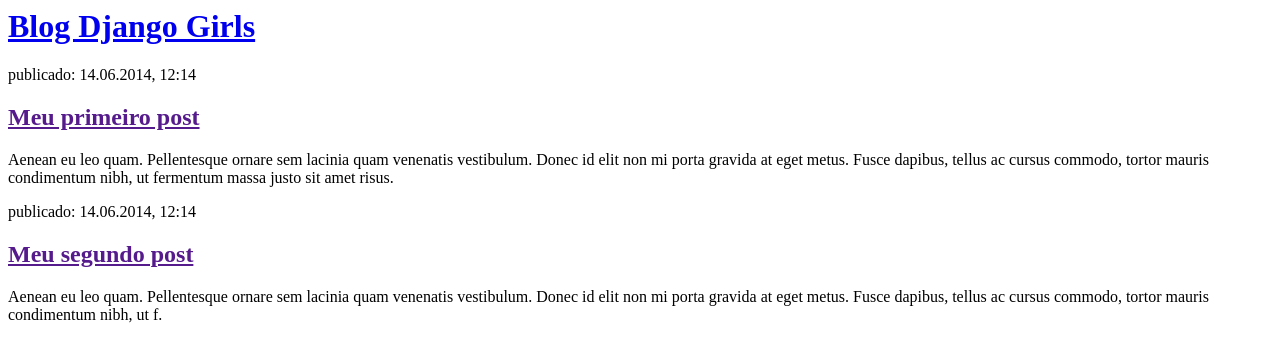
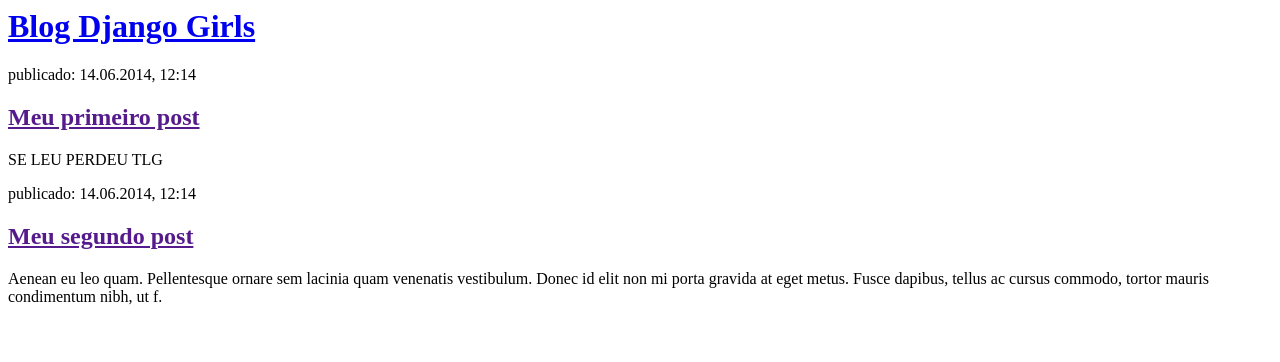
Before and after one commit to R0bertWell/djangogirls2, a Django app: page / in a window 1280 px wide. Shown: the top 362 px of the page. Run offline with Django 3.2, Linux system fonts and the light colour scheme.

Commit message:
Html added for the site, deploy now: r0bertwell.pythonanywhere.com

```diff
--- a/blog/templates/blog/post_list.html
+++ b/blog/templates/blog/post_list.html
@@ -12,7 +12,7 @@
         <div>
             <p>publicado: 14.06.2014, 12:14</p>
             <h2><a href="">Meu primeiro post</a></h2>
-            <p>Aenean eu leo quam. Pellentesque ornare sem lacinia quam venenatis vestibulum. Donec id elit non mi porta gravida at eget metus. Fusce dapibus, tellus ac cursus commodo, tortor mauris condimentum nibh, ut fermentum massa justo sit amet risus.</p>
+            <p>SE LEU PERDEU TLG</p>
         </div>
 
         <div>
```
